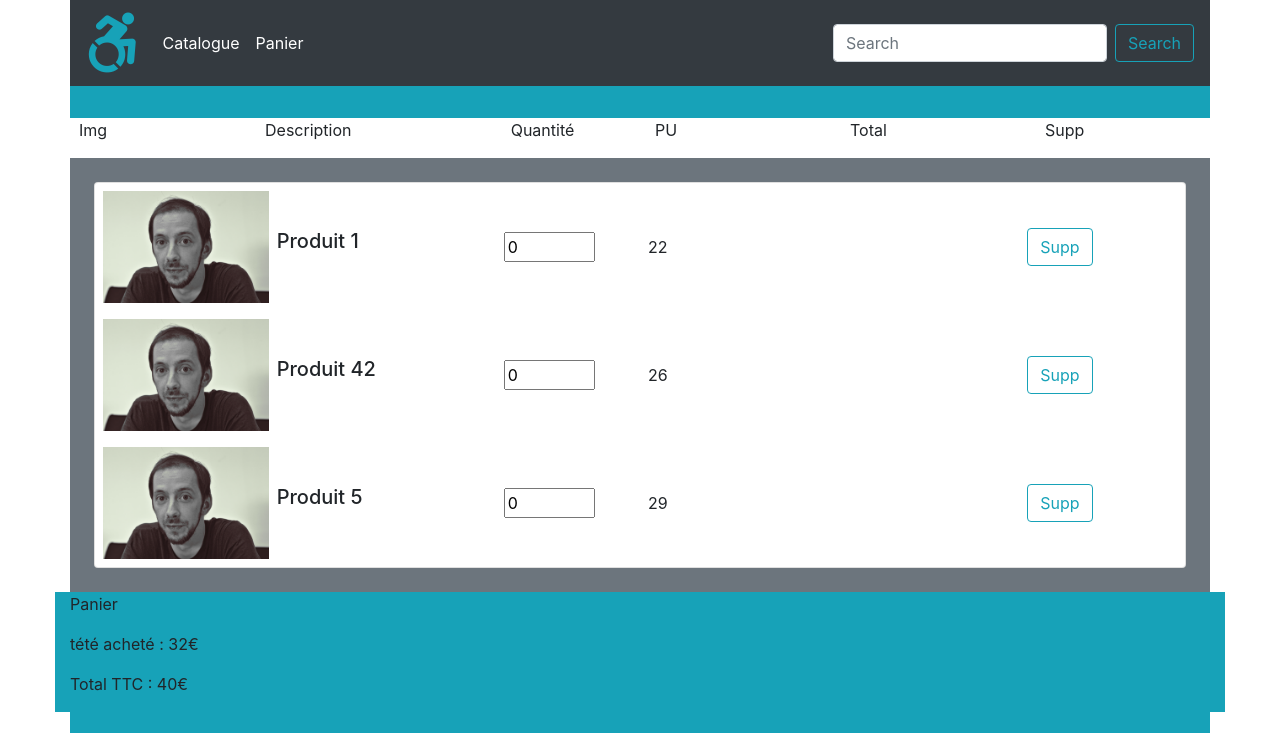
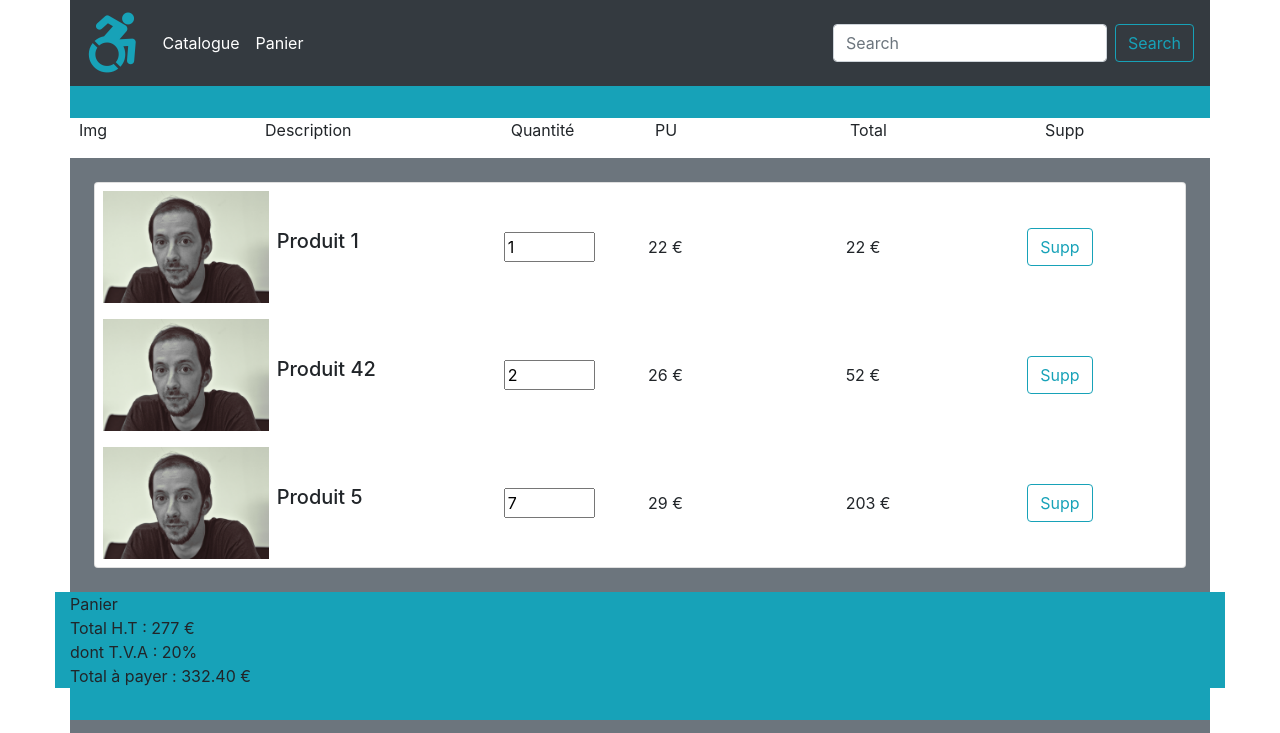
Before and after one commit to a-delmas/boutique, a website: page panier.html in a window 1280 px wide. Shown: the top 733 px of the page. Drawn offline with nearby package versions, Linux system fonts and the light colour scheme.

Commit message:
cart finish

```diff
--- a/panier.html
+++ b/panier.html
@@ -76,21 +76,6 @@
               <div class="col-12">
                 <div class="row no-gutters p-4">
                   <div class="col-12 card cardline">
-                    <!-- <div class="row no-gutters "> -->
-                        <!-- <input type="number" value="0" min="0" max="1000" step="1" /> -->
-
-                      <!-- <div class="col-md-2">
-                        <img src="images/Yann.png" class="card-img p-2" alt="...">
-                      </div> -->
-                      <!-- <h5 class="col-2 card-title d-flex align-items-center">Yann version 2.0</h5>
-                      <div class="col-2 d-flex align-items-center justify-content-center"><a href="#" class="btn btn-outline-info">+</a>2<a href="#"
-                          class="btn btn-outline-info">-</a>
-                      </div> -->
-                      <!-- <div class="col-2 d-flex align-items-center pl-2">10€</div> -->
-                      <!-- <div class="col-2 d-flex align-items-center pl-4">20€</div>
-                      <div class="col-2 d-flex align-items-center pl-4"><a href="#"
-                          class="btn btn-outline-info justify-content-center">Supp</a></div> -->
-                    <!-- </div> -->
                   </div>
                 </div>
               </div>
@@ -99,20 +84,11 @@
 
 
         </div>
-        <div class="col-12 bg-info">
-          <aside class="h-100">
-            <div class="row no-gutters">
-              <div class="col-12">
-                <p>Panier</p>
-              </div>
-              <div class="col-12">
-                <p>tété acheté : 32€</p>
-              </div>
-              <div class="col-12">
-                <p>Total TTC : 40€</p>
-              </div>
-            </div>
-          </aside>
+        <div class="col-12 bg-info ">
+          <!-- <aside class="h-100"> -->
+          <div class="row no-gutters total">
+          </div>
+          <!-- </aside> -->
         </div>
       </div>
       <div class="bg-info test"></div>
@@ -152,7 +128,7 @@
   <script src="https://stackpath.bootstrapcdn.com/bootstrap/4.3.1/js/bootstrap.min.js"
     integrity="sha384-JjSmVgyd0p3pXB1rRibZUAYoIIy6OrQ6VrjIEaFf/nJGzIxFDsf4x0xIM+B07jRM"
     crossorigin="anonymous"></script>
-    <script src="./cataloge/catalog_x100.js"></script>
+  <script src="./cataloge/catalog_x100.js"></script>
   <script src="scriptPanier.js"></script>
 
 </body>
--- a/scriptPanier.js
+++ b/scriptPanier.js
@@ -40,41 +40,71 @@ $(document).ready(function () {
 
 
         var quantity = $('<div class="col-2 d-flex align-items-center justify-content-center">')
-        var inputquantity = $('<input type="number" value="0" min="0" max="1000" step="1" class="w-50"  id="qte-' + cart[i].productId + '" data-unit-price="' + catalog[cart[i].productId].price + '">')
+        var inputquantity = $('<input type="number" value="'+cart[i].quantity+'" min="0" max="'+catalog[cart[i].productId].quantity+'" step="1" class="w-50"  id="qte-' + cart[i].productId + '" data-unit-price="' + catalog[cart[i].productId].price + '">')
         quantity.append(inputquantity)
         rowGutter.append(quantity)
 
         var unitprice = $('<div class="col-2 d-flex align-items-center pl-2">')
         rowGutter.append(unitprice)
-        unitprice.html(catalog[cart[i].productId].price)
+        unitprice.html(catalog[cart[i].productId].price + " €")
 
         var total = $('<div class="col-2 d-flex align-items-center pl-4" id="total-' + cart[i].productId + '">')
         rowGutter.append(total)
+        total.html(catalog[cart[i].productId].price * inputquantity.val() + " €")
 
         var delline = $('<div class="col-2 d-flex align-items-center pl-4">')
-        var deletea = $('<a href="#" class="btn btn-outline-info justify-content-center">')
+        var deletea = $('<a href="#" class="btn btn-outline-info justify-content-center" id="delete'+ cart[i].productId +'">')
         deletea.html("Supp")
         delline.append(deletea)
         rowGutter.append(delline)
 
+        $('a[id*="delete"]').click(function () {
+            $('#mainDiv' + $(this).attr("id").replace("delete", "")).remove()
+        })
+
         inputquantity.change(function () {
             var newQty = parseInt($(this).val())
             var inputId = $(this).attr("id")
-            var totalId = inputId.replace("qte","total")
+            var totalId = inputId.replace("qte", "total")
             var priceUnit = catalog[cart[i].productId].price
 
             var newTotal = newQty * priceUnit
 
-            $("#"+totalId).html(newTotal)
+            $("#" + totalId).html(newTotal + " €")
+
+            updatetotal()
+
+        })
+
+    }
+    var totalCart = $('<div class="col-12">')
+    totalCart.html("Panier")
+    $('.total').append(totalCart)
+
+    var totalHorsTaxe = $('<div class="col-12" id="totalHT">')
+    // totalHorsTaxe.html("Total H.T : " +  + " €")
+    $('.total').append(totalHorsTaxe)
+
+    var TVA = $('<div class="col-12" id="TVA">')
+    TVA.html("dont T.V.A : 20%")
+    $('.total').append(TVA)
+
+    var totalTTC = $('<div class="col-12 totTTC" id="totalTTC">')
+    // totalTTC.html("Total à payer : " +  + " €")
+    $('.total').append(totalTTC)
+
+    updatetotal()
+})
 
 
-        })
-    }
-
-
-
-
-
-    // console.log(cart);
-
-})
+function updatetotal(){
+    var newTotalHT = 0
+    var newTotalTTC = 0
+    $('div[id*="total-"]').each(function () {
+        newTotalHT += parseInt($(this).text())
+        $("#totalHT").html("Total H.T : " + newTotalHT + " €")
+        newTotalTTC += parseInt($(this).text())
+        calculTTC = newTotalTTC * 1.2
+        $("#totalTTC").html("Total à payer : " + calculTTC.toFixed(2) + " €")
+    })
+}
```
